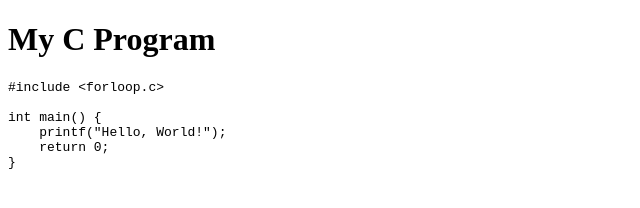
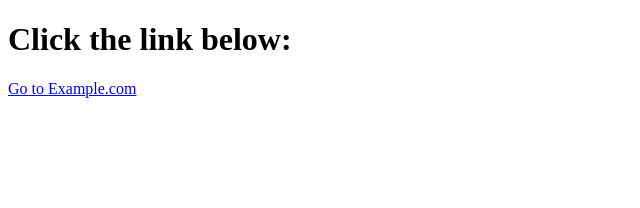
Before and after one commit to thedivyansh12/ForLoop, a plain HTML site: page index.html in a window 1280 px wide. Shown: the whole page, without its empty margins (0-640 px from the left). Drawn offline with Linux system fonts and the light colour scheme.

Commit message:
Modify index.html for new content and title
Updated the title and content of the HTML file.

```diff
--- a/index.html
+++ b/index.html
@@ -1,18 +1,10 @@
 <!DOCTYPE html>
 <html>
 <head>
-  <meta charset="UTF-8">
-  <title>My C Program</title>
+    <title>For Loop</title>
 </head>
 <body>
-  <h1>My C Program</h1>
-  <pre>
-#include &lt;forloop.c&gt;
-
-int main() {
-    printf("Hello, World!");
-    return 0;
-}
-  </pre>
+    <h1>Click the link below:</h1>
+    <a href="https://www.programiz.com/online-compiler/9xlRgDw47rcix" target="_blank">Go to Example.com</a>
 </body>
 </html>
```
